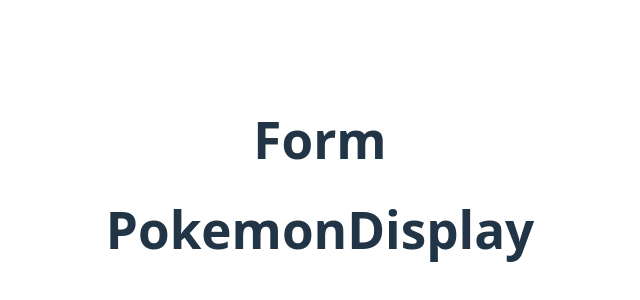
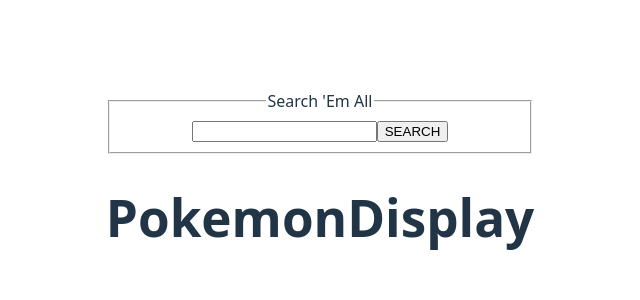
Before and after one commit to Dev621-tech/sba320Pokemon, a React (Vite) app: page / in a window 1280 px wide. Shown: the part 216-516 px from the top of the page, without its empty margins (320-960 px from the left). Built offline with nearby package versions, Linux system fonts and the light colour scheme; no server answers.

Commit message:
FORM SETS STATE / STILL CONSOLE.LOG

```diff
--- a/src/App.jsx
+++ b/src/App.jsx
@@ -12,7 +12,7 @@ function App() {
   const getPokemon = async(searchTerm) => {
     try {
 
-      const URL = "https://pokeapi.co/api/v2/pokemon/pikachu"
+      const URL = `https://pokeapi.co/api/v2/pokemon/${searchTerm}`
 
       const response = await fetch(URL)
 
@@ -32,7 +32,7 @@ function App() {
 
   return (
     <>
-      <Form />
+      <Form pokemonsearch={getPokemon} />
       <PokemonDisplay />
     </>
   )
--- a/src/Components/Form.jsx
+++ b/src/Components/Form.jsx
@@ -1,4 +1,33 @@
-export default function Form(){
+import { useState, useEffect } from "react";
 
-    return <h1>Form</h1>
-}
+export default function Form( props ){
+
+    const [ formData, setFormData ] = useState({
+        searchterm: "",
+    });
+
+    const handleChange = (event) => {
+        setFormData({...formData, [event.target.name]: event.target.value });
+    };
+
+    const handleSubmit = (event) => {
+        event.preventDefault();
+
+        props.pokemonsearch(formData.searchterm);
+    }
+
+    return (
+        <fieldset>
+            <legend>Search 'Em All</legend>
+            <form onSubmit={handleSubmit}>
+                <input
+                type="text"
+                name="searchterm"
+                onChange={handleChange}
+                value={formData.searchterm}
+                />
+                <input type="submit" value="SEARCH" />
+            </form>
+        </fieldset>
+    );
+};
```
